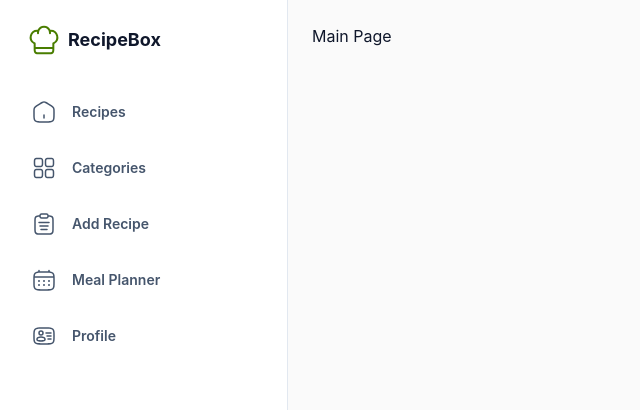
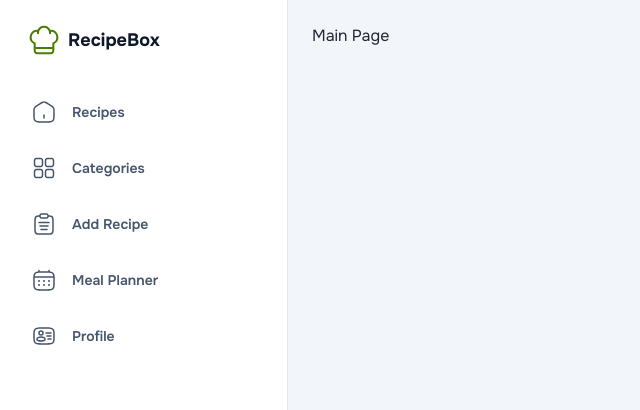
Before and after one commit to ArtemKutsan/react-project-pizza, a React (Vite) app: page / in a window 1280 px wide. Shown: the top 410 px of the page, without its empty margins (0-640 px from the left). Built offline with nearby package versions, Linux system fonts and the light colour scheme.

Commit message:
feat: подключение дизайн-токенов и Onest

```diff
--- a/src/app/styles/index.css
+++ b/src/app/styles/index.css
@@ -1,20 +1,143 @@
 @import 'tailwindcss';
 
+@font-face {
+  font-family: 'Onest Variable';
+  font-style: normal;
+  font-display: swap;
+  font-weight: 100 900;
+  src: url('/fonts/onest/onest-latin-wght.woff2') format('woff2-variations');
+}
+
+@font-face {
+  font-family: 'Onest Variable';
+  font-style: normal;
+  font-display: swap;
+  font-weight: 100 900;
+  src: url('/fonts/onest/onest-variable-font-wght.ttf') format('truetype');
+}
+
+:root {
+  --h: 260;
+  --c: 0.025;
+
+  --color-50: oklch(0.985 calc(var(--c) * 0.16) calc(var(--h) - 10));
+  --color-100: oklch(0.97 calc(var(--c) * 0.24) calc(var(--h) - 10));
+  --color-200: oklch(0.922 calc(var(--c) * 0.42) calc(var(--h) - 3));
+  --color-300: oklch(0.87 calc(var(--c) * 0.7) calc(var(--h) - 6));
+  --color-400: oklch(0.708 calc(var(--c) * 0.87) calc(var(--h) - 2));
+  --color-500: oklch(0.556 calc(var(--c) * 1) var(--h));
+  --color-600: oklch(0.439 calc(var(--c) * 0.94) calc(var(--h) - 1));
+  --color-700: oklch(0.371 calc(var(--c) * 0.96) calc(var(--h) - 1));
+  --color-800: oklch(0.269 calc(var(--c) * 0.96) calc(var(--h) + 4));
+  --color-900: oklch(0.205 calc(var(--c) * 1) calc(var(--h) + 10));
+  --color-950: oklch(0.145 calc(var(--c) * 1.02) calc(var(--h) + 11));
+
+  --radius: 1rem;
+  --background: var(--color-100);
+  --foreground: var(--color-800);
+  --card: var(--color-100);
+  --card-foreground: var(--color-800);
+  --popover: var(--color-100);
+  --popover-foreground: var(--color-800);
+  --primary: var(--color-800);
+  --primary-foreground: var(--color-100);
+  --secondary: oklch(0.646 0.222 41.116);
+  --secondary-foreground: var(--color-100);
+  --muted: var(--color-200);
+  --muted-foreground: var(--color-500);
+  --accent: var(--color-200);
+  --accent-foreground: var(--color-900);
+  --destructive: oklch(0.577 0.245 27.325);
+  --destructive-foreground: var(--color-100);
+  --border: var(--color-300);
+  --input: var(--color-300);
+  --ring: var(--color-300);
+  --chart-1: oklch(0.646 0.222 41.116);
+  --chart-2: oklch(0.6 0.118 184.704);
+  --chart-3: oklch(0.398 0.07 227.392);
+  --chart-4: oklch(0.828 0.189 84.429);
+  --chart-5: oklch(0.769 0.188 70.08);
+  --lite: var(--color-200);
+  --highlighted: var(--color-50);
+}
+
+.dark,
+[data-theme='dark'] {
+  --background: var(--color-900);
+  --foreground: var(--color-300);
+  --card: var(--color-900);
+  --card-foreground: var(--color-200);
+  --popover: var(--color-900);
+  --popover-foreground: var(--color-200);
+  --primary: var(--color-200);
+  --primary-foreground: var(--color-900);
+  --secondary: oklch(0.646 0.222 41.116);
+  --secondary-foreground: var(--color-200);
+  --muted: var(--color-800);
+  --muted-foreground: var(--color-400);
+  --accent: var(--color-800);
+  --accent-foreground: var(--color-100);
+  --destructive: oklch(0.577 0.245 27.325);
+  --destructive-foreground: var(--color-100);
+  --border: var(--color-700);
+  --input: var(--color-700);
+  --ring: var(--color-700);
+  --lite: var(--color-700);
+  --highlighted: var(--color-800);
+}
+
+@theme inline {
+  --font-sans: 'Onest Variable', ui-sans-serif, system-ui, sans-serif;
+  --radius-sm: calc(var(--radius) - 8px);
+  --radius-md: calc(var(--radius) - 4px);
+  --radius-lg: var(--radius);
+  --radius-xl: calc(var(--radius) + 4px);
+  --radius-2xl: calc(var(--radius) + 8px);
+  --radius-3xl: calc(var(--radius) + 12px);
+  --radius-4xl: calc(var(--radius) + 16px);
+  --color-background: var(--background);
+  --color-foreground: var(--foreground);
+  --color-card: var(--card);
+  --color-card-foreground: var(--card-foreground);
+  --color-popover: var(--popover);
+  --color-popover-foreground: var(--popover-foreground);
+  --color-primary: var(--primary);
+  --color-primary-foreground: var(--primary-foreground);
+  --color-secondary: var(--secondary);
+  --color-secondary-foreground: var(--secondary-foreground);
+  --color-muted: var(--muted);
+  --color-muted-foreground: var(--muted-foreground);
+  --color-accent: var(--accent);
+  --color-accent-foreground: var(--accent-foreground);
+  --color-destructive: var(--destructive);
+  --color-border: var(--border);
+  --color-input: var(--input);
+  --color-ring: var(--ring);
+  --color-chart-1: var(--chart-1);
+  --color-chart-2: var(--chart-2);
+  --color-chart-3: var(--chart-3);
+  --color-chart-4: var(--chart-4);
+  --color-chart-5: var(--chart-5);
+  --color-lite: var(--lite);
+  --color-highlighted: var(--highlighted);
+}
+
 @layer base {
-  :root {
-    color-scheme: light;
+  * {
+    @apply border-border outline-ring/50;
   }
 
   html {
-    font-family: Inter, sans-serif;
+    color-scheme: light;
+    font-family: 'Onest Variable', ui-sans-serif, system-ui, sans-serif;
   }
 
   body {
     margin: 0;
     min-width: 320px;
     min-height: 100dvh;
-    background: #fafafa;
-    color: #0f172b;
+    background: var(--background);
+    color: var(--foreground);
   }
 
   button,
```
Also changed, not shown: public/fonts/onest/onest-latin-wght.woff2 (added), public/fonts/onest/onest-variable-font-wght.ttf (added).
